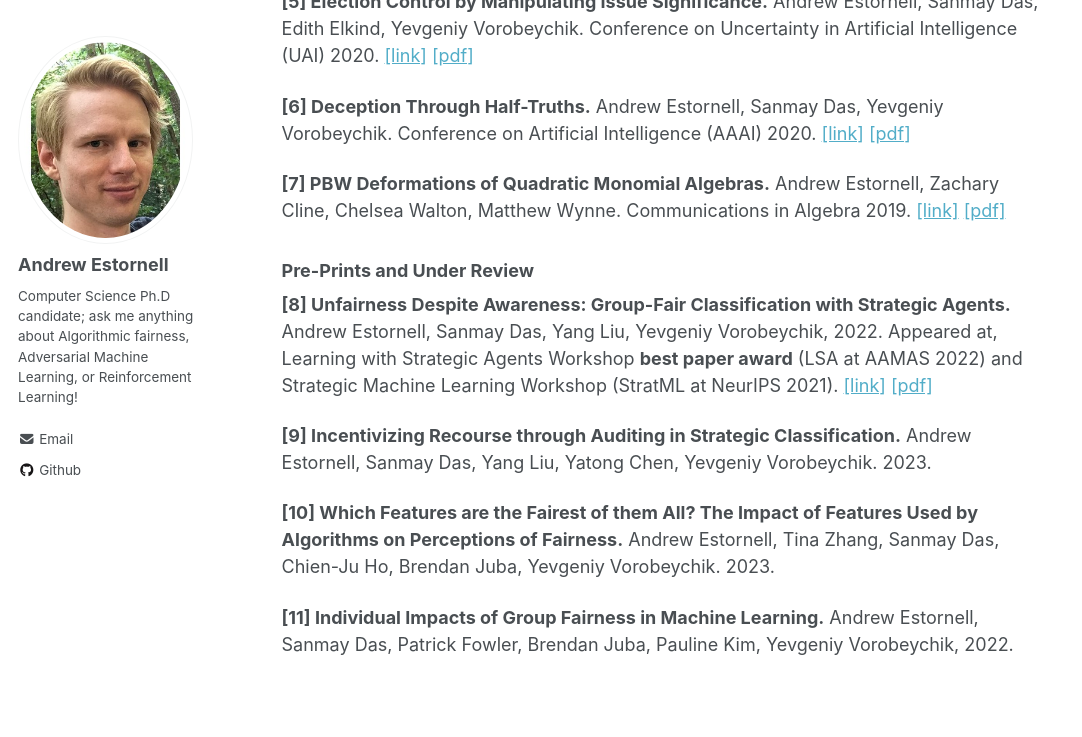
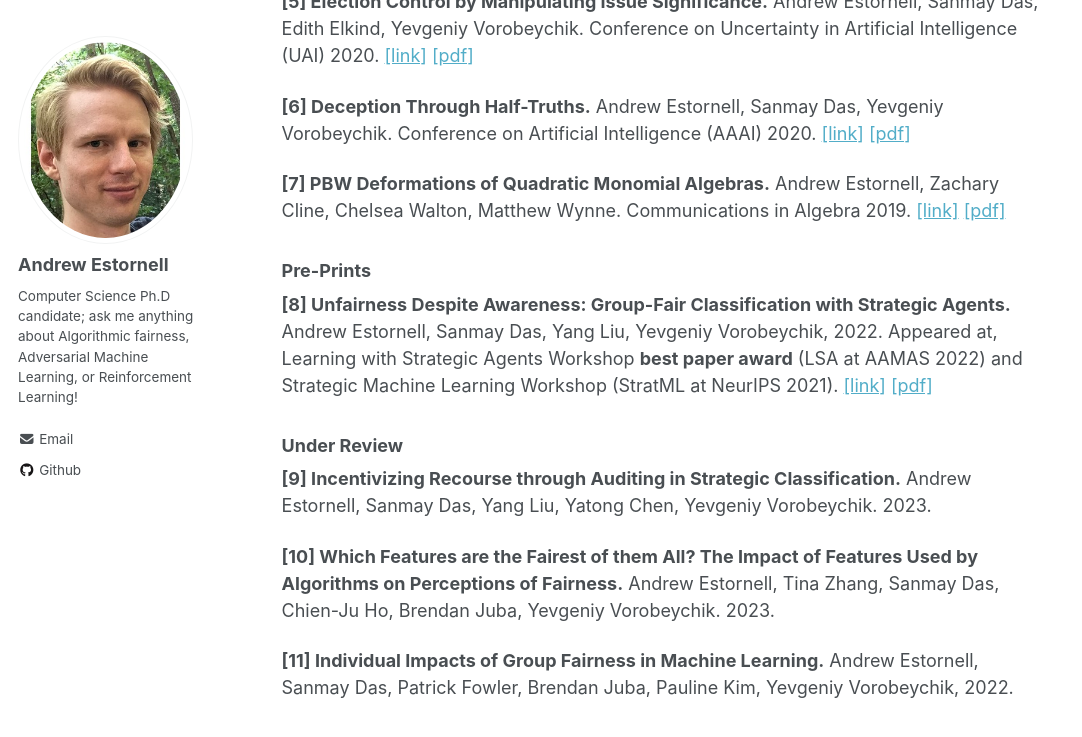
Before and after one commit to andrewEstornell/andrewEstornell.github.io, a Jekyll site: the page built from _pages/about.md, in a window 1280 px wide and 900 px high, scrolled down 1292 px. Shown: the top 737 px of the window, without its empty margins (0-1082 px from the left). Built offline with Jekyll 4.4.1, drawn with Linux system fonts in a browser that asks for light colours; nearby versions of some CDN libraries; a script bundle is joined from its source files by our own code; library files that are not in the unit come from our copies.

Commit message:
Update about.md

```diff
--- a/_pages/about.md
+++ b/_pages/about.md
@@ -41,13 +41,14 @@ Outside of my thesis work I have recently been pursuing Adversarial Machine Lear
 **[7] PBW Deformations of Quadratic Monomial Algebras.** Andrew Estornell, Zachary Cline, Chelsea Walton, Matthew Wynne.  Communications in Algebra 2019. [[link]](https://www.tandfonline.com/doi/full/10.1080/00927872.2018.1536757?casa_token=TuCNA221xeEAAAAA:St_MqmqvdsrE0qoSf_ku_7kvrOTZ5zoXXcdvRY6inE3c5d09eqxkmoTFg1opAkfhTf3baPFiIqqHxEU) [[pdf]](/assets/pdfs/PBW2019.pdf)
 
 
-### Pre-Prints and Under Review
+### Pre-Prints
 
 **[8] Unfairness Despite Awareness: Group-Fair Classification with Strategic Agents.** Andrew Estornell, Sanmay Das, Yang Liu, Yevgeniy Vorobeychik, 2022. Appeared at, Learning with Strategic Agents Workshop **best paper award** (LSA at AAMAS 2022) and Strategic Machine Learning Workshop (StratML at NeurIPS 2021). [[link]](https://arxiv.org/pdf/2112.02746.pdf) [[pdf]](/assets/pdfs/FairnessReversal2022.pdf)
 
 
+### Under Review
+
 **[9] Incentivizing Recourse through Auditing in Strategic Classification.** Andrew Estornell, Sanmay Das, Yang Liu, Yatong Chen, Yevgeniy Vorobeychik. 2023.
-
 
 **[10] Which Features are the Fairest of them All? The Impact of Features Used by Algorithms on Perceptions of Fairness.** Andrew Estornell, Tina Zhang, Sanmay Das, Chien-Ju Ho, Brendan Juba, Yevgeniy Vorobeychik. 2023.
 
```
